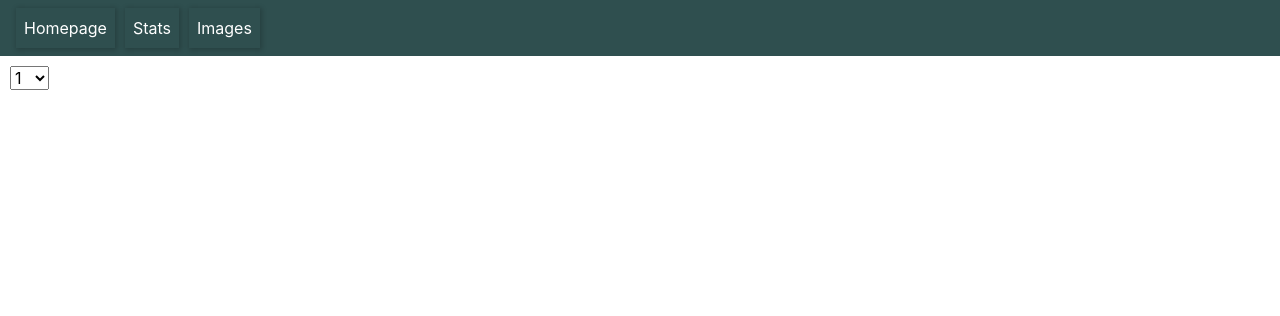
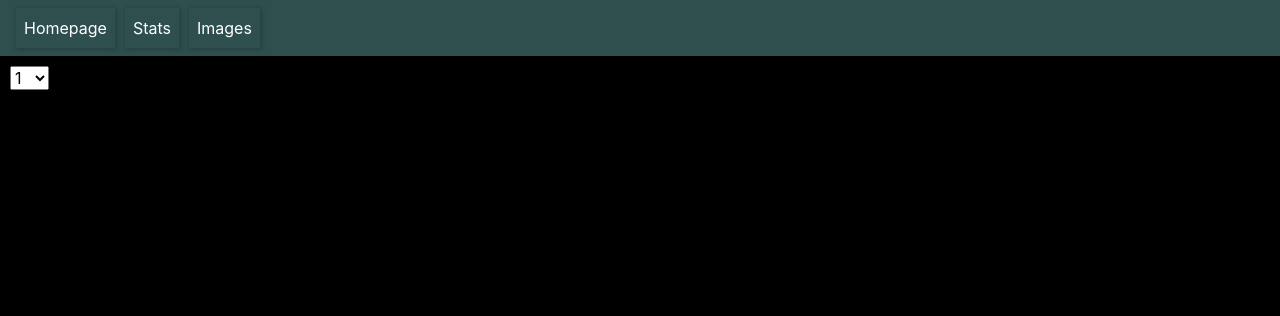
Before and after one commit to JustinBon/numbers, a Flask app: page /images in a window 1280 px wide. Shown: the top 316 px of the page. Run offline with Flask 2, Linux system fonts and the light colour scheme; some libraries are stand-ins or nearby versions.

Commit message:
bigger images

```diff
--- a/static/images.js
+++ b/static/images.js
@@ -12,7 +12,7 @@
         var source = "static/collage/" + image_id + ".jpg"
 
         document.querySelector("#image-source").src = source;
-        document.querySelector("#image-source").style.width = "800";
+        document.querySelector("#image-source").style.width = "1600";
 
     };
 
--- a/static/stylesheet.css
+++ b/static/stylesheet.css
@@ -8,9 +8,9 @@
     margin-right: 10px;
 }
 
-/* #background {
+#background {
     background-color: #000000;
-} */
+}
 
 #body {
     padding-left: 10px;
@@ -27,5 +27,5 @@
 
 #image-source {
     padding-top: 10px;
-    width: 800px;
+    width: 1500px;
 }
```
